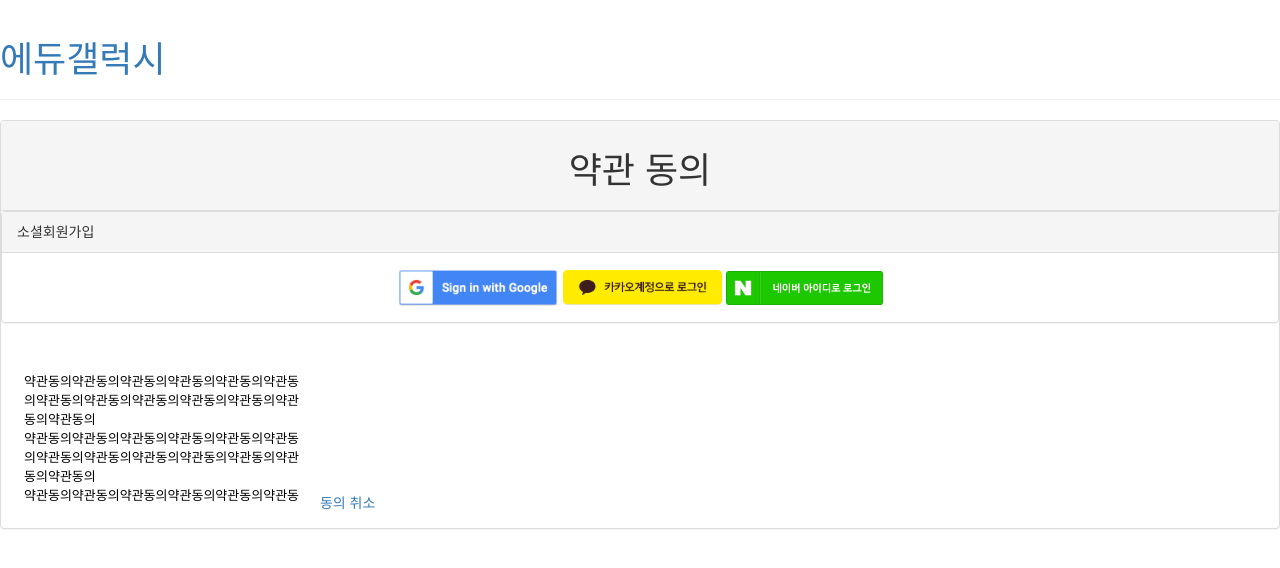
After one commit to JHLeeeMe/eduGalaxy, a Django app: page /user/agreement/ in a window 1280 px wide. The commit adds this page. Shown: the top 568 px of the page. Run offline with Django 3.2, Linux system fonts and the light colour scheme; parts of the project's set-up code (start-up, migrations or seed data) failed here and were passed over; some libraries are stand-ins or nearby versions.

Commit message:
약관동의 템플릿 생성 미완 1차
커밋할 변경 사항:
	수정함:        eduGalaxy/apps/user/forms.py
	수정함:        eduGalaxy/apps/user/urls.py
	수정함:        eduGalaxy/apps/user/views.py
	새 파일:       eduGalaxy/static/user/txt/agreement.txt
	새 파일:       eduGalaxy/templates/user/agreement.html
	수정함:        eduGalaxy/templates/user/create_user.html
	수정함:        eduGalaxy/templates/user/mypage/update_student.html

```diff
--- a/eduGalaxy/apps/user/urls.py
+++ b/eduGalaxy/apps/user/urls.py
@@ -7,7 +7,8 @@ app_name = 'user'
 urlpatterns = [
     path('login/', views.LoginView.as_view(template_name='user/login.html'), name='login'),
     path('logout/', views.LogoutView.as_view(template_name='school/index.html'), name='logout'),
-    path('signup/', user_views.EdUserCreateView.as_view(), name='signup'),
+    path('agreement/', user_views.TemplateView.as_view(template_name='user/agreement.html'), name='signup'),
+    path('signup/', user_views.EdUserCreateView.as_view(), name='eduser'),
     path('signup/<int:pk>/profile/', user_views.ProfileCreateView.as_view(), name='profile'),
     path('signup/<int:pk>/student/', user_views.StudentCreateView.as_view(), name='student'),
 
--- /dev/null
+++ b/eduGalaxy/static/user/txt/agreement.txt
@@ -0,0 +1,30 @@
+약관동의약관동의약관동의약관동의약관동의약관동의약관동의약관동의약관동의약관동의약관동의약관동의약관동의
+약관동의약관동의약관동의약관동의약관동의약관동의약관동의약관동의약관동의약관동의약관동의약관동의약관동의
+약관동의약관동의약관동의약관동의약관동의약관동의약관동의약관동의약관동의약관동의약관동의약관동의약관동의
+약관동의약관동의약관동의약관동의약관동의약관동의약관동의약관동의약관동의약관동의약관동의약관동의약관동의
+약관동의약관동의약관동의약관동의약관동의약관동의약관동의약관동의약관동의약관동의약관동의약관동의약관동의
+약관동의약관동의약관동의약관동의약관동의약관동의약관동의약관동의약관동의약관동의약관동의약관동의약관동의
+약관동의약관동의약관동의약관동의약관동의약관동의약관동의약관동의약관동의약관동의약관동의약관동의약관동의
+약관동의약관동의약관동의약관동의약관동의약관동의약관동의약관동의약관동의약관동의약관동의약관동의약관동의
+약관동의약관동의약관동의약관동의약관동의약관동의약관동의약관동의약관동의약관동의약관동의약관동의약관동의
+약관동의약관동의약관동의약관동의약관동의약관동의약관동의약관동의약관동의약관동의약관동의약관동의약관동의
+약관동의약관동의약관동의약관동의약관동의약관동의약관동의약관동의약관동의약관동의약관동의약관동의약관동의
+약관동의약관동의약관동의약관동의약관동의약관동의약관동의약관동의약관동의약관동의약관동의약관동의약관동의
+약관동의약관동의약관동의약관동의약관동의약관동의약관동의약관동의약관동의약관동의약관동의약관동의약관동의
+약관동의약관동의약관동의약관동의약관동의약관동의약관동의약관동의약관동의약관동의약관동의약관동의약관동의
+약관동의약관동의약관동의약관동의약관동의약관동의약관동의약관동의약관동의약관동의약관동의약관동의약관동의
+약관동의약관동의약관동의약관동의약관동의약관동의약관동의약관동의약관동의약관동의약관동의약관동의약관동의
+약관동의약관동의약관동의약관동의약관동의약관동의약관동의약관동의약관동의약관동의약관동의약관동의약관동의
+약관동의약관동의약관동의약관동의약관동의약관동의약관동의약관동의약관동의약관동의약관동의약관동의약관동의
+약관동의약관동의약관동의약관동의약관동의약관동의약관동의약관동의약관동의약관동의약관동의약관동의약관동의
+약관동의약관동의약관동의약관동의약관동의약관동의약관동의약관동의약관동의약관동의약관동의약관동의약관동의
+약관동의약관동의약관동의약관동의약관동의약관동의약관동의약관동의약관동의약관동의약관동의약관동의약관동의
+약관동의약관동의약관동의약관동의약관동의약관동의약관동의약관동의약관동의약관동의약관동의약관동의약관동의
+약관동의약관동의약관동의약관동의약관동의약관동의약관동의약관동의약관동의약관동의약관동의약관동의약관동의
+약관동의약관동의약관동의약관동의약관동의약관동의약관동의약관동의약관동의약관동의약관동의약관동의약관동의
+약관동의약관동의약관동의약관동의약관동의약관동의약관동의약관동의약관동의약관동의약관동의약관동의약관동의
+약관동의약관동의약관동의약관동의약관동의약관동의약관동의약관동의약관동의약관동의약관동의약관동의약관동의
+약관동의약관동의약관동의약관동의약관동의약관동의약관동의약관동의약관동의약관동의약관동의약관동의약관동의
+약관동의약관동의약관동의약관동의약관동의약관동의약관동의약관동의약관동의약관동의약관동의약관동의약관동의
+약관동의약관동의약관동의약관동의약관동의약관동의약관동의약관동의약관동의약관동의약관동의약관동의약관동의
+약관동의약관동의약관동의약관동의약관동의약관동의약관동의약관동의약관동의약관동의약관동의약관동의약관동의
--- /dev/null
+++ b/eduGalaxy/templates/user/agreement.html
@@ -0,0 +1,23 @@
+{% extends 'user/base.html' %}
+{% load static %}
+
+{% block head_title %}
+    <title>Agreement</title>
+{% endblock head_title %}
+
+{% block content %}
+<script src="{% static 'user/js/sign_up.js' %}" type="text/javascript"></script>
+<div class="panel panel-default registration">
+    <div class="panel-heading">
+        <h1 align="center">약관 동의</h1>
+    </div>
+
+    {% include 'user/social/social_login_panel.html' with panel_name="소셜회원가입" %}
+
+    <div class="panel-body">
+        <object data="/static/user/txt/agreement.txt"></object>
+        <a href="{% url 'user:eduser' %}">동의</a>
+        <a href="{% url 'school:index' %}">취소</a>
+    </div>
+</div>
+{% endblock content %}
```
Also changed, not shown: eduGalaxy/apps/user/forms.py (+13 -17 lines), eduGalaxy/apps/user/views.py (+16 -12 lines), eduGalaxy/templates/user/create_user.html (+1 -22 lines), eduGalaxy/templates/user/mypage/update_student.html (+5 -10 lines).
